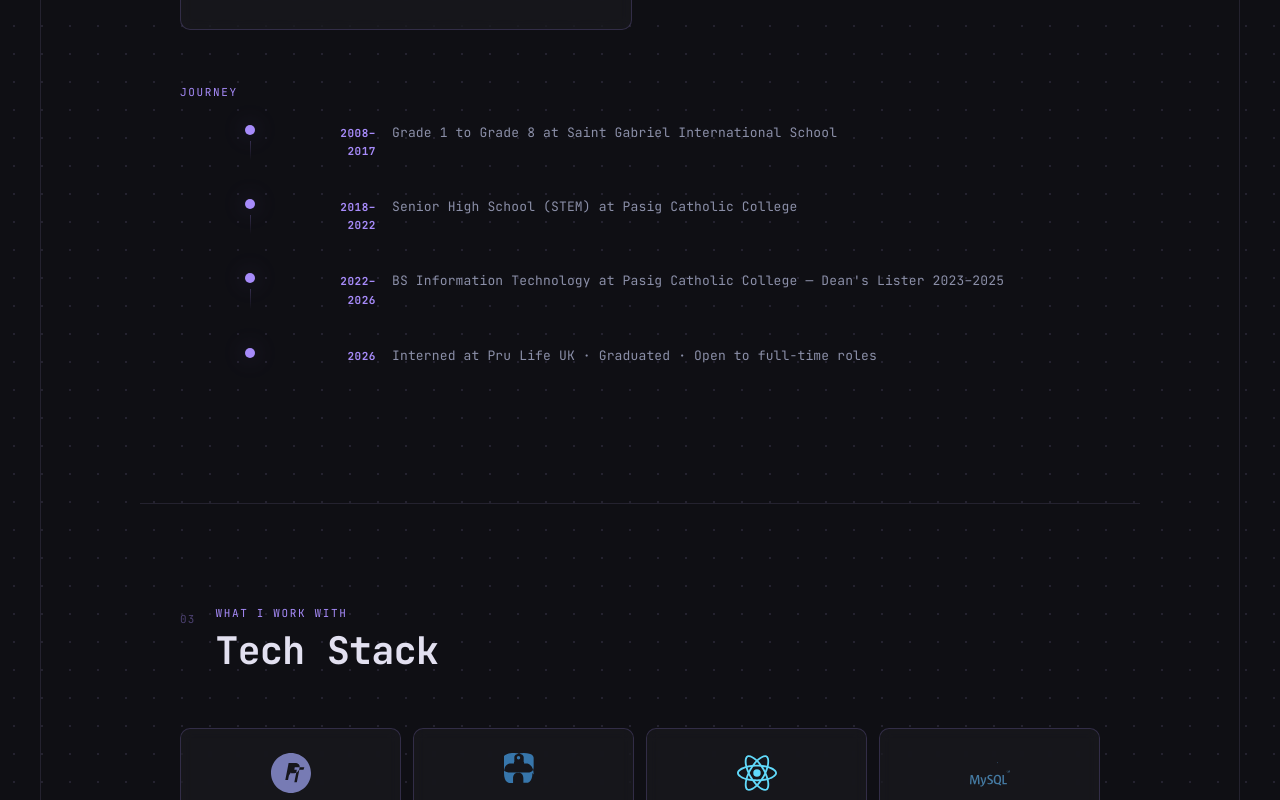
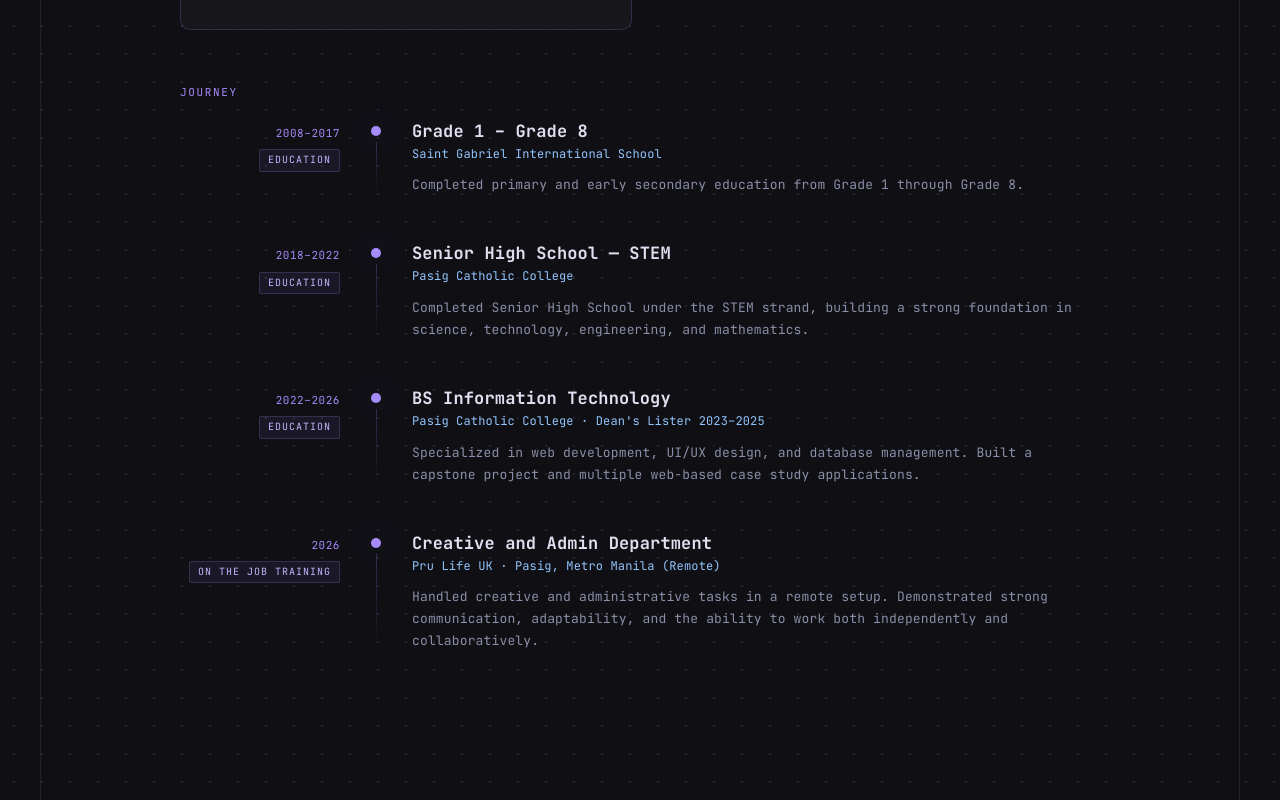
Before and after one commit to rcinsanity/my-portfolio, a React (Vite) app: page / in a window 1280 px wide. Shown: the part 1500-2300 px from the top of the page. Built offline with nearby package versions, Linux system fonts and the light colour scheme.

Commit message:
Use Experience timeline layout for About journey section

```diff
--- a/src/components/About.tsx
+++ b/src/components/About.tsx
@@ -8,10 +8,34 @@ const stats = [
 ]
 
 const journey = [
-  { year: '2008–2017', label: 'Grade 1 to Grade 8 at Saint Gabriel International School' },
-  { year: '2018–2022', label: 'Senior High School (STEM) at Pasig Catholic College' },
-  { year: '2022–2026', label: 'BS Information Technology at Pasig Catholic College — Dean\'s Lister 2023–2025' },
-  { year: '2026',      label: 'Interned at Pru Life UK · Graduated · Open to full-time roles' },
+  {
+    year: '2008–2017',
+    type: 'Education',
+    title: 'Grade 1 – Grade 8',
+    org: 'Saint Gabriel International School',
+    label: 'Completed primary and early secondary education from Grade 1 through Grade 8.',
+  },
+  {
+    year: '2018–2022',
+    type: 'Education',
+    title: 'Senior High School — STEM',
+    org: 'Pasig Catholic College',
+    label: 'Completed Senior High School under the STEM strand, building a strong foundation in science, technology, engineering, and mathematics.',
+  },
+  {
+    year: '2022–2026',
+    type: 'Education',
+    title: 'BS Information Technology',
+    org: "Pasig Catholic College · Dean's Lister 2023–2025",
+    label: 'Specialized in web development, UI/UX design, and database management. Built a capstone project and multiple web-based case study applications.',
+  },
+  {
+    year: '2026',
+    type: 'On the Job Training',
+    title: 'Creative and Admin Department',
+    org: 'Pru Life UK · Pasig, Metro Manila (Remote)',
+    label: 'Handled creative and administrative tasks in a remote setup. Demonstrated strong communication, adaptability, and the ability to work both independently and collaboratively.',
+  },
 ]
 
 export default function About() {
@@ -67,20 +91,27 @@ export default function About() {
       <Reveal delay={100}>
         <h3 className="about-journey-title">journey</h3>
       </Reveal>
-      <div className="about-journey">
+      <ol className="timeline" aria-label="Academic and career journey">
         {journey.map((j, i) => (
-          <Reveal key={j.year} delay={i * 70}>
-            <div className="about-journey-item">
-              <div className="about-journey-connector" aria-hidden="true">
-                <div className="about-journey-dot" />
-                {i < journey.length - 1 && <div className="about-journey-line" />}
+          <Reveal key={j.year} delay={i * 100} className="timeline-reveal">
+            <li className="timeline-item">
+              <div className="timeline-left">
+                <span className="tl-date">{j.year}</span>
+                <span className="tl-type">{j.type}</span>
               </div>
-              <span className="about-journey-year">{j.year}</span>
-              <p className="about-journey-label">{j.label}</p>
-            </div>
+              <div className="timeline-connector" aria-hidden="true">
+                <div className="tl-dot" />
+                <div className="tl-line" />
+              </div>
+              <div className="timeline-right">
+                <h3>{j.title}</h3>
+                <p className="tl-org">{j.org}</p>
+                <p className="tl-desc">{j.label}</p>
+              </div>
+            </li>
           </Reveal>
         ))}
-      </div>
+      </ol>
     </section>
   )
 }
```
